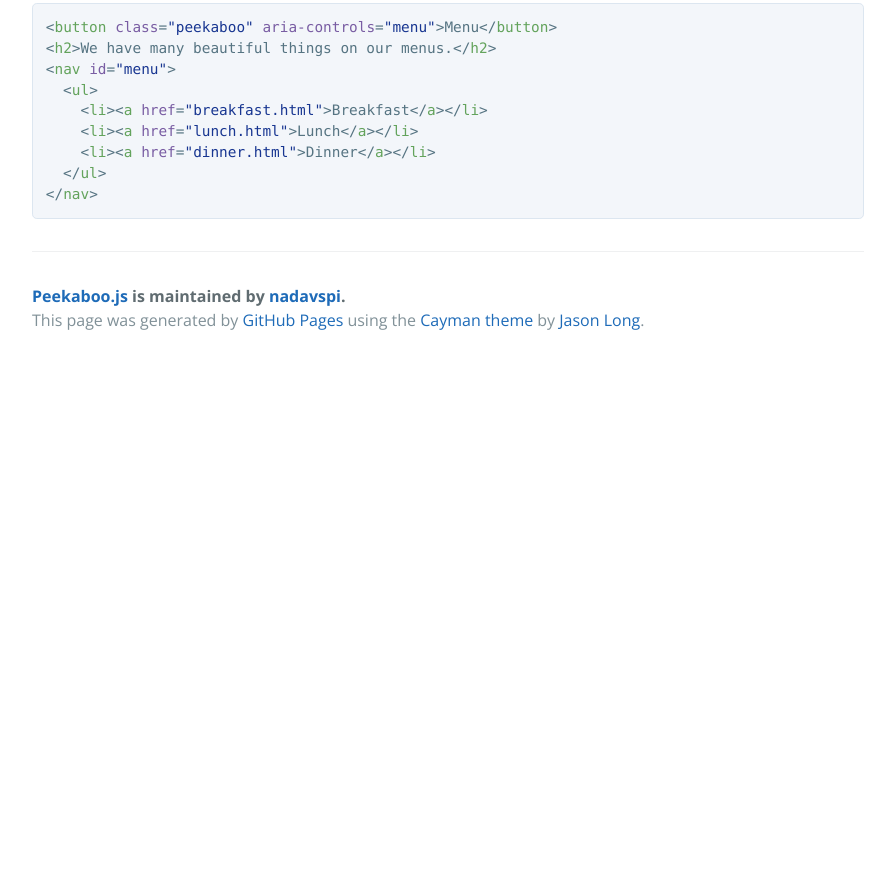
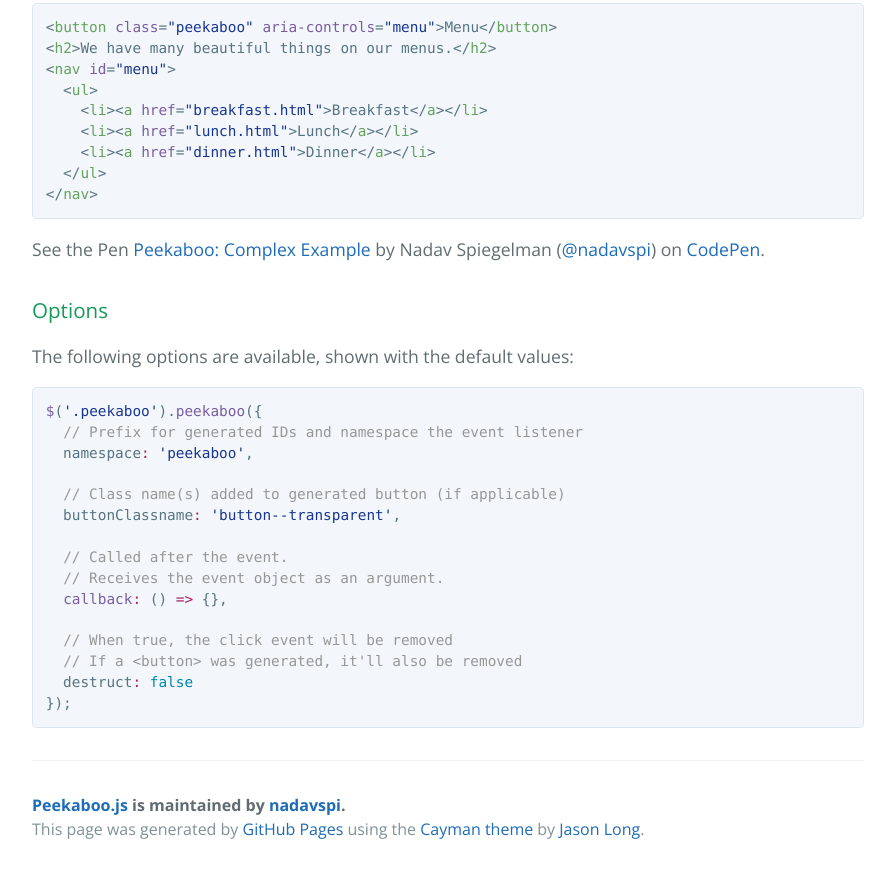
Before and after one commit to nadavspi/peekaboo.js, a plain HTML site: page index.html in a window 1280 px wide. Shown: the part 2012-2885 px from the top of the page, without its empty margins (192-1087 px from the left). Before the commit the page ends 2376 px from the top, so only its background shows below. Drawn offline with nearby package versions, Linux system fonts and the light colour scheme; a script that the page names is missing.

Commit message:
Add options, complex codepen

```diff
--- a/index.html
+++ b/index.html
@@ -79,8 +79,7 @@
 <code>&lt;button&gt;</code> and will &amp;emdash; since we didn't specify one &amp;emdash; generate an
 ID for the <code>&lt;nav&gt;</code>. The result:</p>
 
-<p data-height="265" data-theme-id="0" data-slug-hash="wWYvXW" data-default-tab="html,result" data-user="nadavspi" data-embed-version="2" class="codepen">See the Pen <a href="http://codepen.io/nadavspi/pen/wWYvXW/">wWYvXW</a> by Nadav Spiegelman (<a href="http://codepen.io/nadavspi">@nadavspi</a>) on <a href="http://codepen.io">CodePen</a>.</p>
-<script async src="//assets.codepen.io/assets/embed/ei.js"></script>
+<p data-height="265" data-theme-id="0" data-slug-hash="wWYvXW" data-default-tab="html,result" data-user="nadavspi" data-embed-version="2" class="codepen">See the Pen <a href="http://codepen.io/nadavspi/pen/wWYvXW/">Peekaboo: Simple Example</a> by Nadav Spiegelman (<a href="http://codepen.io/nadavspi">@nadavspi</a>) on <a href="http://codepen.io">CodePen</a>.</p>
 
 <h3>
 <a id="toggling-some-other-element" class="anchor" href="#toggling-some-other-element" aria-hidden="true"><span aria-hidden="true" class="octicon octicon-link"></span></a>Toggling some other element</h3>
@@ -97,6 +96,29 @@
   &lt;/<span class="pl-ent">ul</span>&gt;
 &lt;/<span class="pl-ent">nav</span>&gt;</pre></div>
 
+<p data-height="265" data-theme-id="0" data-slug-hash="rLqNoJ" data-default-tab="html,result" data-user="nadavspi" data-embed-version="2" class="codepen">See the Pen <a href="http://codepen.io/nadavspi/pen/rLqNoJ/">Peekaboo: Complex Example</a> by Nadav Spiegelman (<a href="http://codepen.io/nadavspi">@nadavspi</a>) on <a href="http://codepen.io">CodePen</a>.</p>
+
+<h3>
+  <a id="options" class="anchor" href="#options" aria-hidden="true"><span aria-hidden="true" class="octicon octicon-link"></span></a>Options</h3>
+
+<p>The following options are available, shown with the default values:</p>
+
+<div class="highlight highlight-source-js"><pre><span class="pl-en">$</span>(<span class="pl-s"><span class="pl-pds">'</span>.peekaboo<span class="pl-pds">'</span></span>).<span class="pl-en">peekaboo</span>({
+  <span class="pl-c">// Prefix for generated IDs and namespace the event listener</span>
+  namespace<span class="pl-k">:</span> <span class="pl-s"><span class="pl-pds">'</span>peekaboo<span class="pl-pds">'</span></span>,
+
+  <span class="pl-c">// Class name(s) added to generated button (if applicable)</span>
+  buttonClassname<span class="pl-k">:</span> <span class="pl-s"><span class="pl-pds">'</span>button--transparent<span class="pl-pds">'</span></span>,
+
+  <span class="pl-c">// Called after the event.</span>
+  <span class="pl-c">// Receives the event object as an argument.</span>
+  <span class="pl-en">callback</span><span class="pl-k">:</span> () <span class="pl-k">=&gt;</span> {},
+
+  <span class="pl-c">// When true, the click event will be removed</span>
+  <span class="pl-c">// If a &lt;button&gt; was generated, it'll also be removed</span>
+  destruct<span class="pl-k">:</span> <span class="pl-c1">false</span>
+});</pre></div>
+
       <footer class="site-footer">
         <span class="site-footer-owner"><a href="https://github.com/nadavspi/peekaboo.js">Peekaboo.js</a> is maintained by <a href="https://github.com/nadavspi">nadavspi</a>.</span>
 
@@ -106,5 +128,6 @@
     </section>
 
 
+    <script async src="//assets.codepen.io/assets/embed/ei.js"></script>
   </body>
 </html>
```
